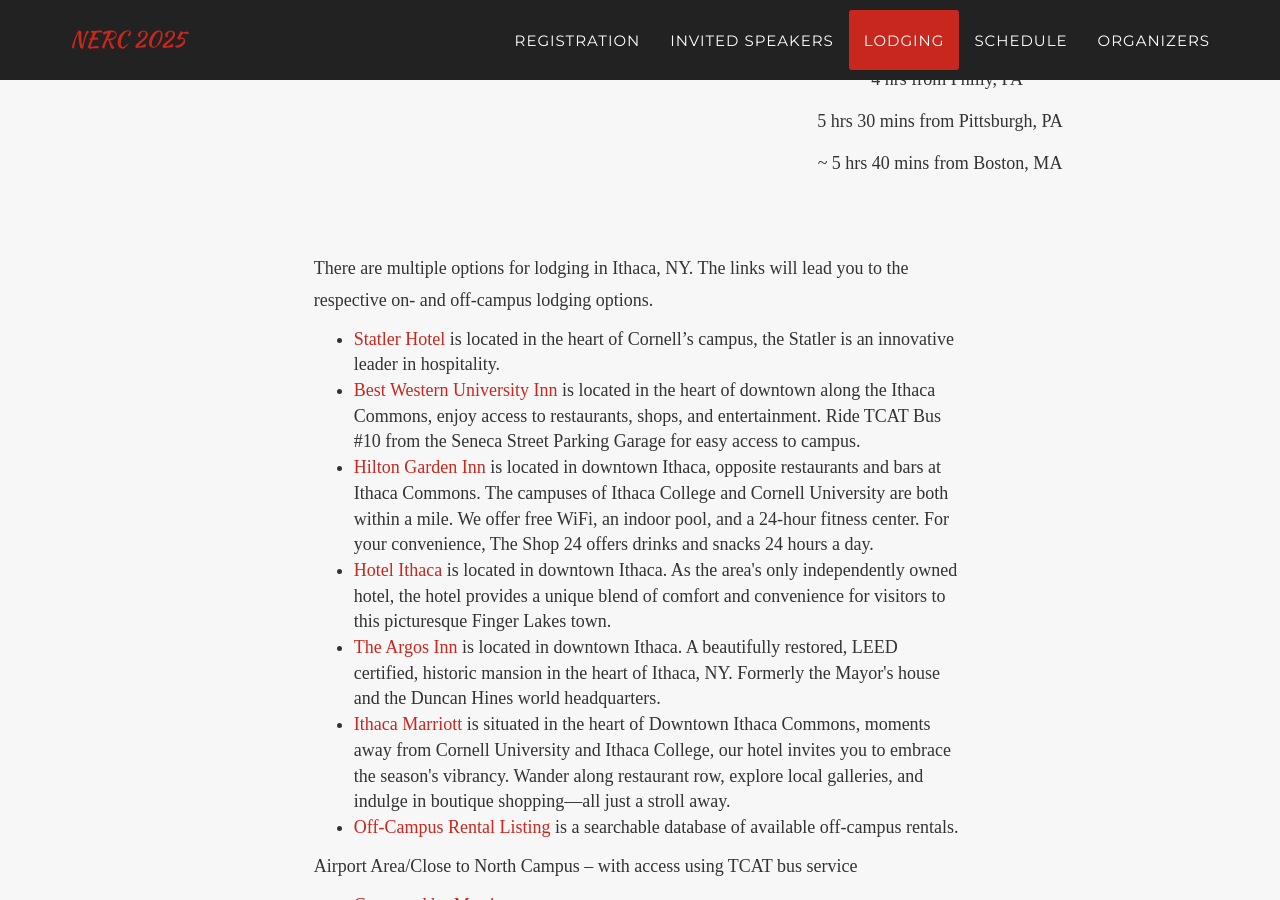
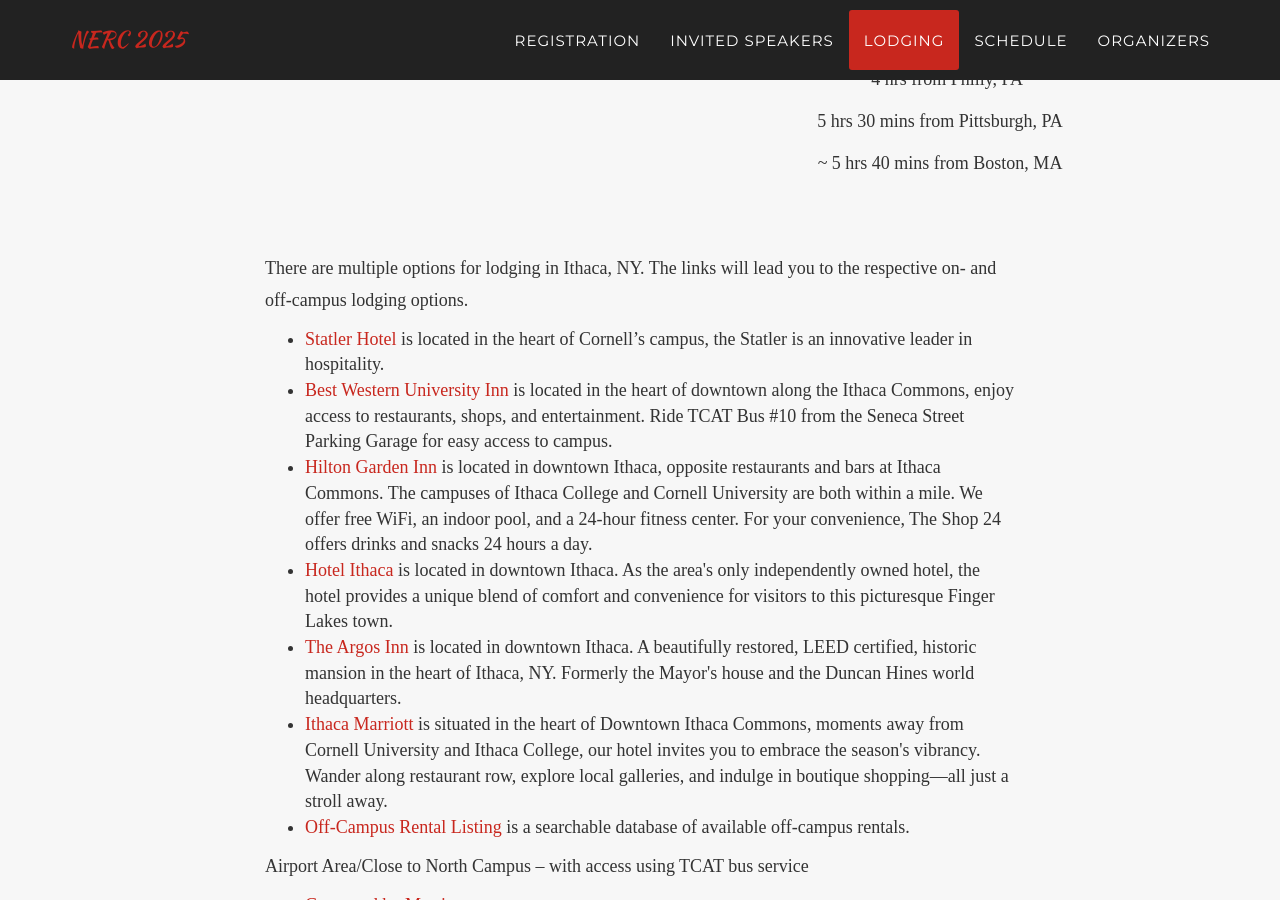
Before and after one commit to Cornell-Tech-AIRLab/cornell2025.nerc.io, a Jekyll site: the page built from index.html, in a window 1280 px wide and 900 px high, scrolled down 3547 px. Built offline with Jekyll 4.4.1, drawn with Linux system fonts in a browser that asks for light colours; some web fonts are replaced.

Commit message:
lodge col 10

```diff
--- a/_includes/lodging.html
+++ b/_includes/lodging.html
@@ -30,7 +30,7 @@
                     </div>
                 </div>
 
-                <div class="col-sm-7" style="float:none;margin:auto;">
+                <div class="col-sm-8" style="float:none;margin:auto;">
                     <p style="font-family: 'Times New Roman', Times, serif; font-size: 18px;"><br><br>There are multiple options for lodging in Ithaca, NY. The links will lead you to the respective on- and off-campus lodging options.</p>
 
                     <ul style="font-family: 'Times New Roman', Times, serif; font-size: 18px;">
```
